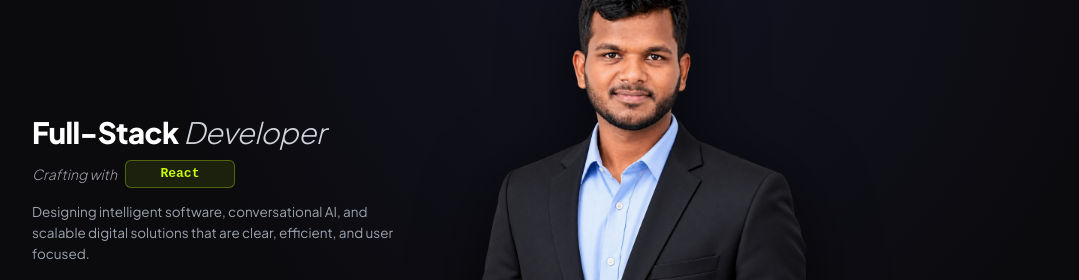
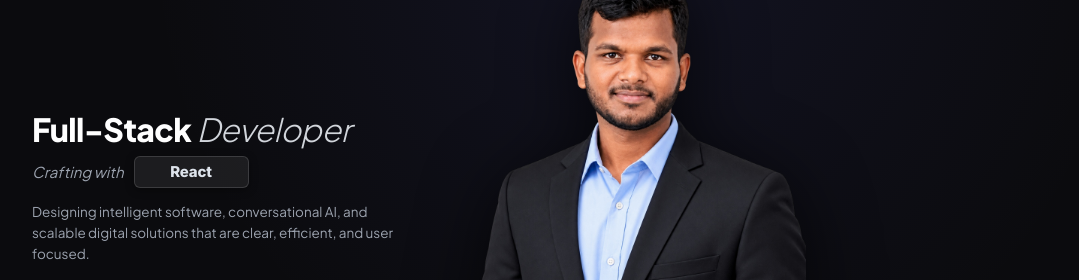
Before and after one commit to edukondalutatukula130404/portfolio, a plain HTML site: page index.html in a window 1280 px wide. Shown: the part 447-727 px from the top of the page, 0-1079 px from the left. Drawn offline with Linux system fonts and the light colour scheme.

Commit message:
style: match tech scroller pill styling to dark glass background with bold icy-white text

```diff
--- a/index.html
+++ b/index.html
@@ -5,7 +5,7 @@
   <meta name="viewport" content="width=device-width, initial-scale=1.0">
   <title>Edukondalu Tatukula | Full-Stack Developer</title>
   <meta name="description" content="Portfolio of Edukondalu Tatukula - Full-Stack Developer specializing in MERN Stack, React, Node.js, Python, and scalable digital solutions.">
-  <link rel="stylesheet" href="styles.css?v=5.2">
+  <link rel="stylesheet" href="styles.css?v=5.3">
 </head>
 <body class="dark-theme">
 
@@ -1012,6 +1012,6 @@
   <div class="custom-cursor-ring" id="customCursorRing" aria-hidden="true"></div>
   <div class="custom-cursor-dot" id="customCursorDot" aria-hidden="true"></div>
 
-  <script src="script.js?v=5.2"></script>
+  <script src="script.js?v=5.3"></script>
 </body>
 </html>
--- a/styles.css
+++ b/styles.css
@@ -283,12 +283,13 @@ button {
 }
 
 .hero-role-title {
-  font-size: clamp(1.4rem, 2.3vw, 2.2rem);
+  font-size: clamp(1.5rem, 2.5vw, 2.3rem);
   font-weight: 800;
   color: #ffffff;
   letter-spacing: -0.02em;
-  margin-bottom: 6px;
+  margin-bottom: 8px;
   text-align: left;
+  line-height: 1.15;
 }
 
 .hero-role-title .role-bold {
@@ -305,16 +306,17 @@ button {
 .hero-crafting-row {
   display: flex;
   align-items: center;
-  gap: 8px;
+  gap: 10px;
   margin-bottom: 14px;
-  font-size: 14px;
+  font-size: 15px;
   color: #9ca3af;
 }
 
 .crafting-label {
   font-style: italic;
-  font-weight: 300;
-  color: #a1a1aa;
+  font-weight: 400;
+  color: #9ca3af;
+  font-size: 15px;
 }
 
 .crafting-pill {
@@ -322,36 +324,40 @@ button {
   align-items: center;
   justify-content: center;
   position: relative;
-  height: 28px;
-  min-width: 110px;
-  padding: 2px 14px;
+  height: 32px;
+  min-width: 115px;
+  padding: 3px 14px;
   border-radius: 6px;
-  background: rgba(182, 230, 11, 0.1);
-  border: 1px solid rgba(182, 230, 11, 0.35);
-  color: #ccff00;
-  font-family: 'JetBrains Mono', ui-monospace, monospace;
-  font-size: 13px;
-  font-weight: 600;
+  background: rgba(255, 255, 255, 0.07);
+  border: 1px solid rgba(255, 255, 255, 0.14);
+  color: #e2e8f0;
+  font-family: 'Inter', system-ui, -apple-system, sans-serif;
+  font-size: 15px;
+  font-weight: 800;
+  letter-spacing: -0.01em;
   overflow: hidden;
   vertical-align: middle;
+  box-shadow: 0 2px 8px rgba(0, 0, 0, 0.4);
 }
 
 .crafting-tech {
   position: absolute;
   white-space: nowrap;
   display: inline-block;
+  color: #e2e8f0;
+  font-weight: 800;
   transition: transform 0.35s cubic-bezier(0.16, 1, 0.3, 1), opacity 0.3s ease;
   transform: translateY(0);
   opacity: 1;
 }
 
 .crafting-tech.slide-out {
-  transform: translateY(-16px);
+  transform: translateY(-18px);
   opacity: 0;
 }
 
 .crafting-tech.slide-in-prep {
-  transform: translateY(16px);
+  transform: translateY(18px);
   opacity: 0;
   transition: none;
 }
```
